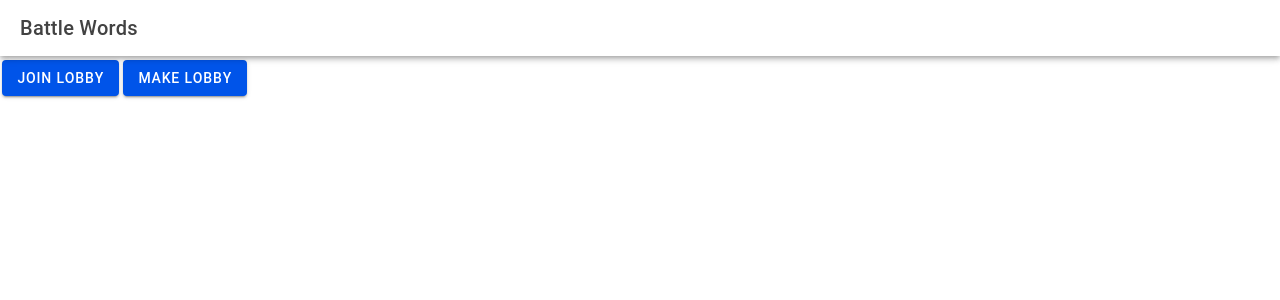
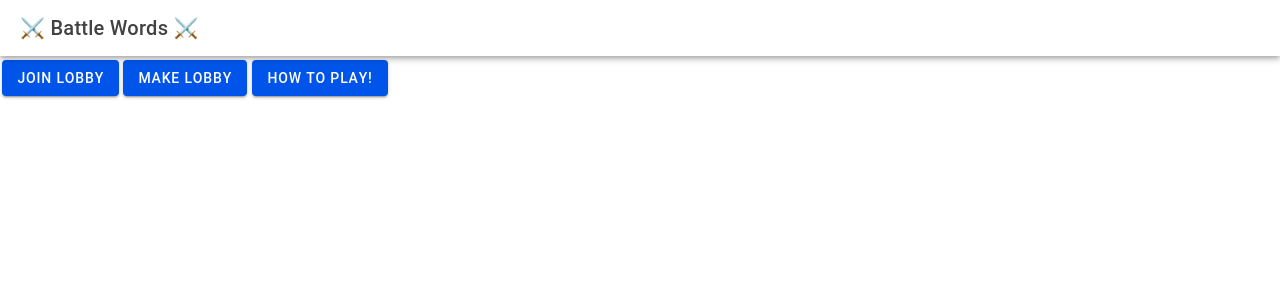
Before and after one commit to CrissCross56/Battle-Words, a React (Vite) app in the folder client/: page /home in a window 1280 px wide. Shown: the top 300 px of the page. Built offline with nearby package versions, Linux system fonts and the light colour scheme.

Commit message:
feat(frontend): add How To Play button to Home page with updated title

```diff
--- a/client/src/pages/Home.tsx
+++ b/client/src/pages/Home.tsx
@@ -7,7 +7,7 @@ const Home: React.FC = () => {
     <IonPage>
       <IonHeader>
         <IonToolbar>
-          <IonTitle>Battle Words</IonTitle>
+          <IonTitle>⚔️ Battle Words ⚔️</IonTitle>
         </IonToolbar>
       </IonHeader>
       <IonContent fullscreen>
@@ -16,10 +16,9 @@ const Home: React.FC = () => {
             <IonTitle size="large">Battle Words</IonTitle>
           </IonToolbar>
         </IonHeader>
-        {/* make a form here with react hook form that has 2 buttons for
-        routing to either the join lobby page or the create lobby page. The form should have a text input for the user to enter their name and a select input for the user to choose a lobby to join. The form should also have a submit button that will route the user to the appropriate page based on their selection. */}
         <IonButton routerLink="/join-lobby">Join Lobby</IonButton>
         <IonButton routerLink="/make-lobby">Make Lobby</IonButton>
+        <IonButton routerLink="/how-to-play">How to Play!</IonButton>
       </IonContent>
     </IonPage>
   );
```
